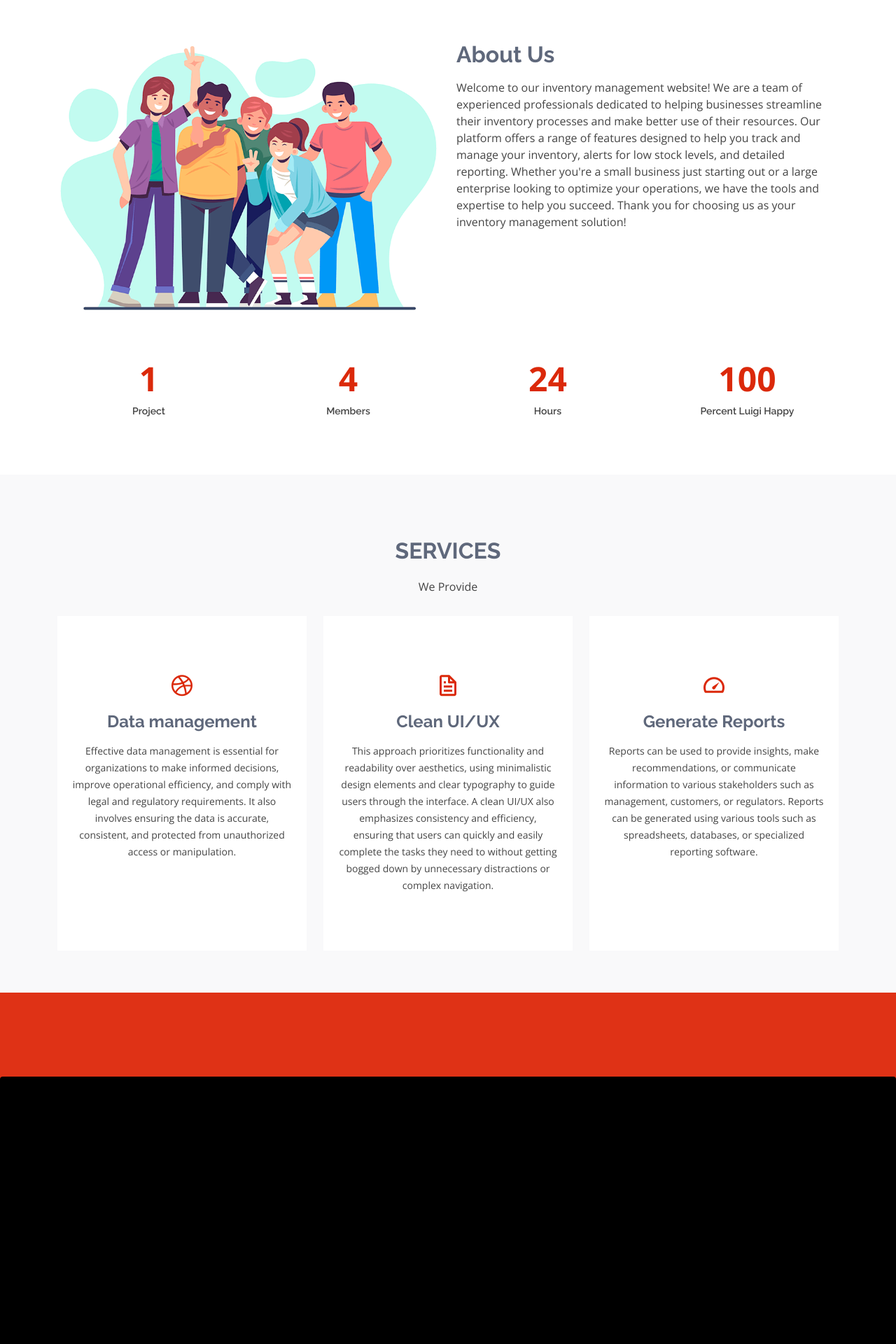
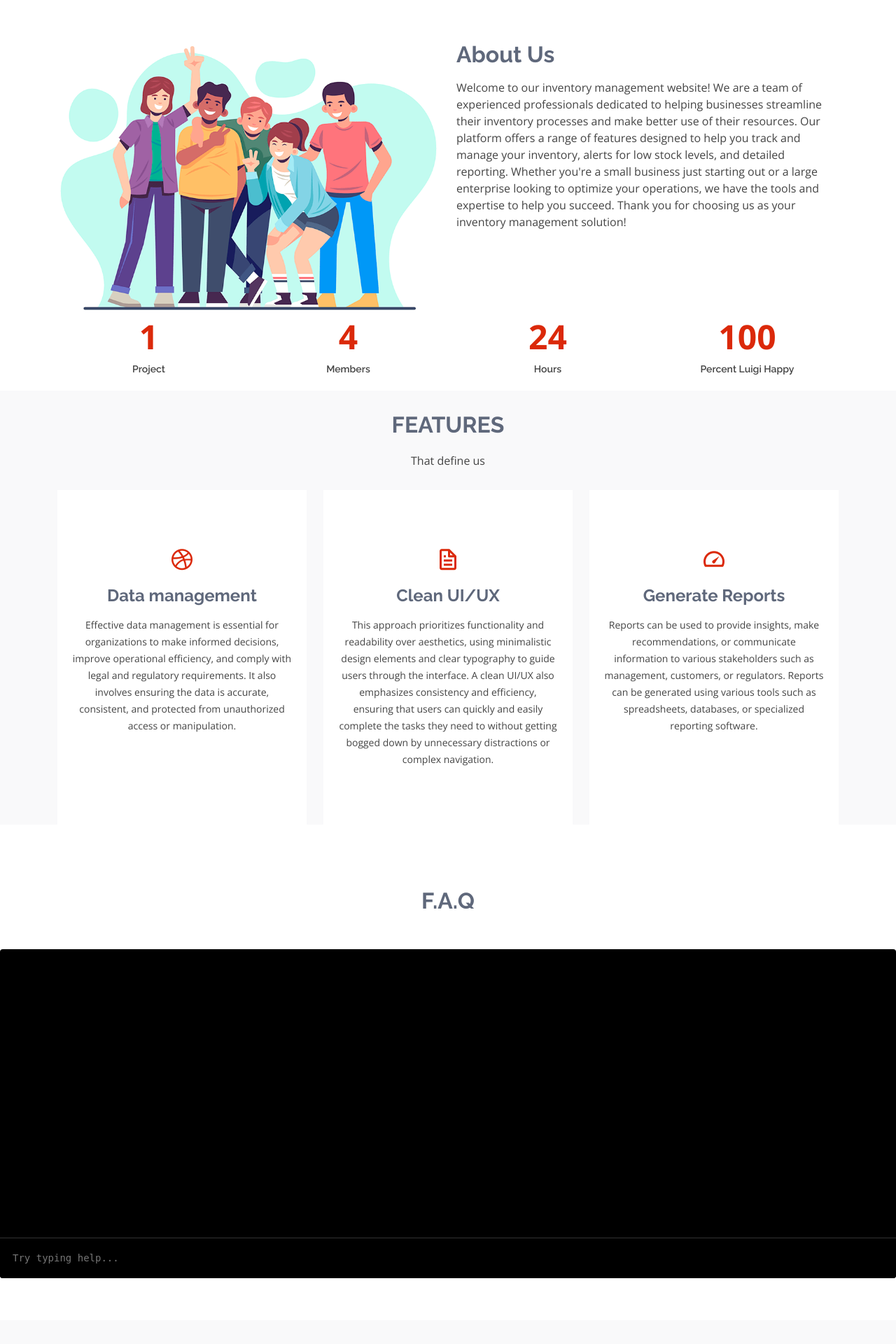
Before and after one commit to VIGNESH11K/4-Yottabyte-Webmasters-, a PHP site: page / in a window 1280 px wide. Shown: the part 801-2721 px from the top of the page at 70% size. Run offline with PHP 8.4, Linux system fonts and the light colour scheme.

Commit message:
landing page final

```diff
--- a/NiceAdmin/LAND/assets/css/style.css
+++ b/NiceAdmin/LAND/assets/css/style.css
@@ -73,6 +73,7 @@ h6 {
   transition: all 0.5s;
   z-index: 997;
   padding: 20px 0;
+  backdrop-filter: blur(10px);
 }
 
 #header.header-scrolled {
@@ -356,7 +357,7 @@ h6 {
   width: 100%;
   height: 100vh;
   background: #fff;
-  padding-top: 82px;
+  /* padding-top: 82px; */
 }
 
 #hero h1 {
@@ -488,7 +489,7 @@ h6 {
 # Sections General
 --------------------------------------------------------------*/
 section {
-  padding: 60px 0;
+  padding: 0px 0;
   overflow: hidden;
 }
 
@@ -620,7 +621,9 @@ section {
 .about .content p:last-child {
   margin-bottom: 0;
 }
-
+#about{
+  margin-top: 60px;
+}
 /*--------------------------------------------------------------
 # Counts
 --------------------------------------------------------------*/
@@ -930,7 +933,7 @@ section {
 # Cta
 --------------------------------------------------------------*/
 .cta {
-  background: #df3216;
+  /* background: #df3216; */
   background-size: cover;
   padding: 60px 0;
 }
--- a/NiceAdmin/LAND/index.html
+++ b/NiceAdmin/LAND/index.html
@@ -48,7 +48,8 @@
         <ul>
           <li><a class="nav-link scrollto active" href="#hero">Home</a></li>
           <li><a class="nav-link scrollto" href="#about">About</a></li>
-          <li><a class="nav-link scrollto" href="#services">Services</a></li>
+          <li><a class="nav-link scrollto" href="#services">Features</a></li>
+          <li><a class="nav-link scrollto" href="#contact">F.A.Q</a></li>
           <!-- <li><a class="nav-link scrollto " href="#portfolio">Portfolio</a></li> -->
           <li><a class="nav-link scrollto" href="#team">Team</a></li>
           <!-- <li class="dropdown"><a href="#"><span>Drop Down</span> <i class="bi bi-chevron-down"></i></a> -->
@@ -68,8 +69,8 @@
               <li><a href="#">Drop Down 4</a></li> -->
             <!-- </ul> -->
           </li>
-          <li><a class="nav-link scrollto" href="#con3tact">Contact</a></li>
-          <li><a class="getstarted scrollto" href="#about">Get Started</a></li>
+
+          <li><a class="getstarted scrollto" href="http://localhost/offlinewallet/PHP/index.php">Login</a></li>
         </ul>
         <i class="bi bi-list mobile-nav-toggle"></i>
       </nav><!-- .navbar -->
@@ -163,8 +164,8 @@
 
         <div class="section-title">
           <!-- <span>Services</span> -->
-          <h2>Services</h2>
-          <p>We Provide</p>
+          <h2>Features</h2>
+          <p>That define us</p>
         </div>
 
         <div class="row">
@@ -438,6 +439,12 @@
         <section>
           <!-- <div class="container d-flex align-items-center justify-content-center">
             <div class="center col-sm-10 col-md-8 col-8"> -->
+                <div class="section-title" id="contact">
+                    <!-- <span>Services</span> -->
+                    <h2>F.A.Q</h2>
+                    <!-- <p>We Provide</p> -->
+                  </div>
+
             <div class="terminal">
                 <div class="terminalCont col-sm-10 col-md-8 col-8">
                     <div id="terminalReslutsCont">
@@ -469,7 +476,7 @@
             <div class="member">
               <img src="assets/img/unnamed (1).png" alt="">
               <h4>Mr Mario </h4>
-              <span></span>
+              <span>Owner</span>
               <p>
 
               </p>
@@ -484,9 +491,9 @@
 
           <div class="col-lg-4 col-md-6 d-flex align-items-stretch">
             <div class="member">
-              <img src="assets/img/l-intro-1600455018.jpg" alt="">
-              <h4>Mario-Bro</h4>
-              <span>Product Manager</span>
+              <img src="assets/img/l-intro-1600455018.jpg" style="width:375px; height:375px" alt="">
+              <h4>Luigi</h4>
+              <span>Inventory Manager</span>
               <p>
 
               </p>
@@ -504,7 +511,7 @@
             <div class="member">
               <img src="assets/img/tumblr_pndvs8RxfV1r4gsiio1_1280.png" alt="">
               <h4>Tanuj</h4>
-              <span>Admin</span>
+              <span>Developer</span>
               <p>
 
               </p>
@@ -522,7 +529,7 @@
             <div class="member">
               <img src="assets/img/tumblr_pndvs8RxfV1r4gsiio1_1280.png" alt="">
               <h4>Ivan</h4>
-              <span>Admin</span>
+              <span>Developer</span>
               <p>
 
               </p>
@@ -542,7 +549,7 @@
             <div class="member">
               <img src="assets/img/tumblr_pndvs8RxfV1r4gsiio1_1280.png" alt="">
               <h4>Vignesh </h4>
-              <span>User</span>
+              <span>Developer (Rookie)</span>
               <p>
 
               </p>
@@ -559,7 +566,7 @@
             <div class="member">
               <img src="assets/img/tumblr_pndvs8RxfV1r4gsiio1_1280.png" alt="">
               <h4>Chris</h4>
-              <span>User</span>
+              <span>Developer</span>
               <p>
 
               </p>
```
